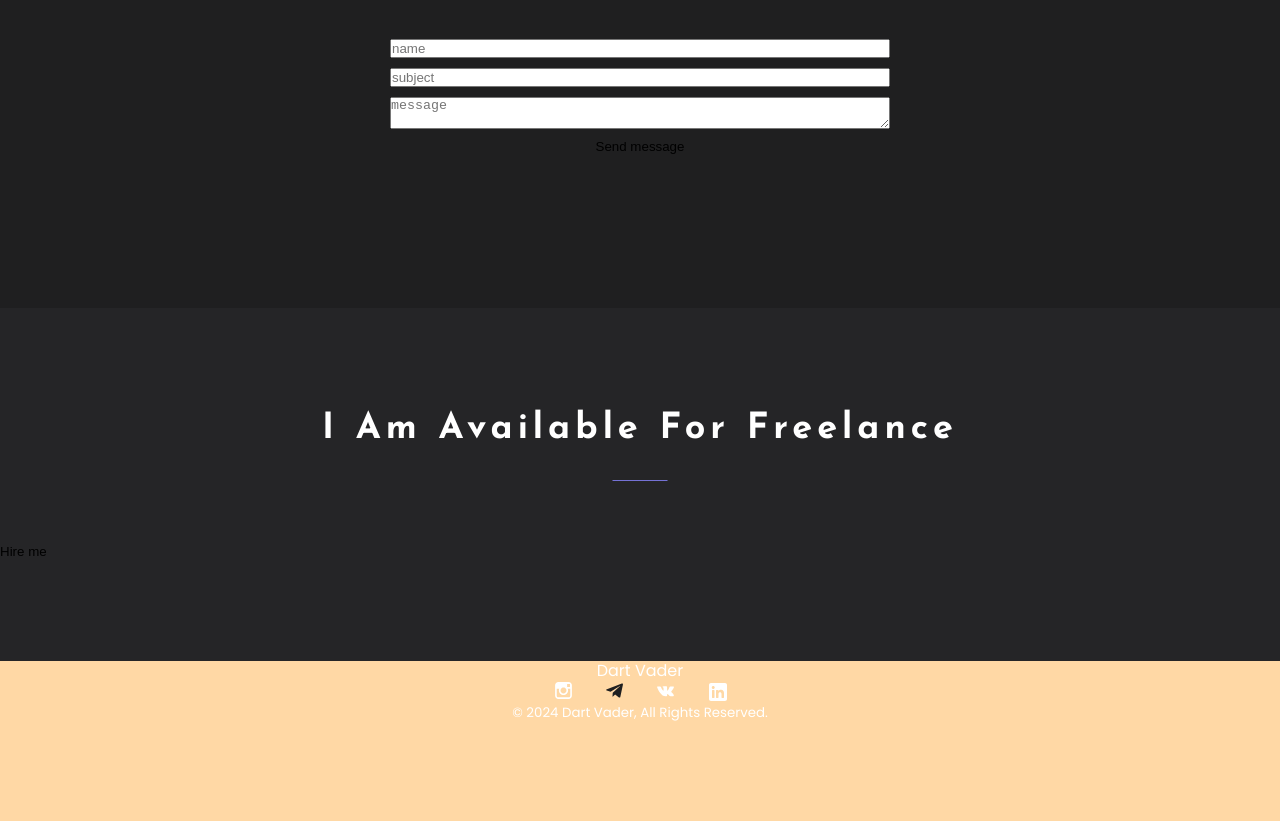
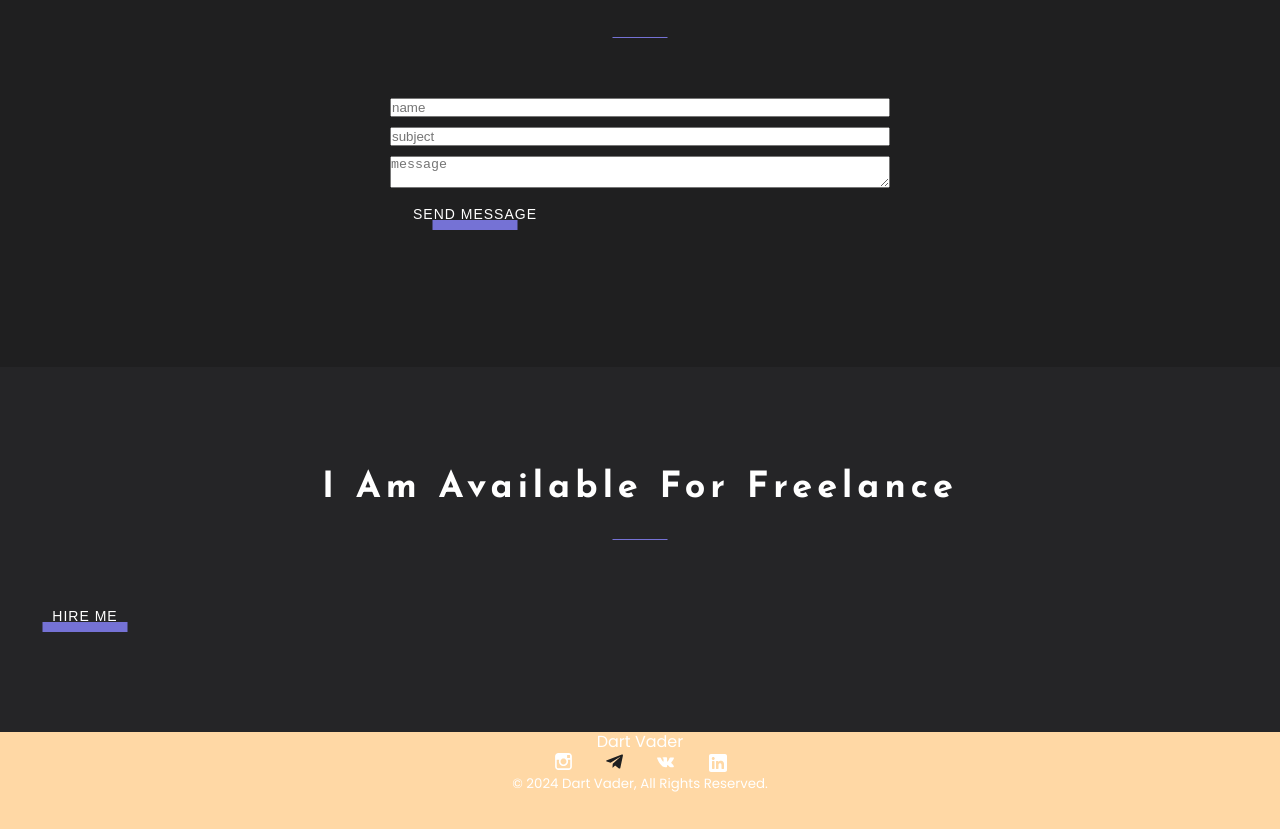
Before and after one commit to jan-web/portf-it-incubator, a React app: page / in a window 1280 px wide. Shown: the part 3320-4149 px from the top of the page. Built offline with nearby package versions, Linux system fonts and the light colour scheme.

Commit message:
feat: The My Works styled

```diff
--- a/src/components/Button.tsx
+++ b/src/components/Button.tsx
@@ -1,6 +1,35 @@
 import styled from 'styled-components';
+import { theme } from '../styles/Theme';
 
 
 export const Button = styled.button`
+  font-weight: 400;
+  font-size: 14px;
+  letter-spacing: 1px;
+  text-transform: uppercase;
+  width: 170px;
+  height: 32px;
+  position: relative;
+  z-index: 0;
 
+  &:hover {
+    &::before {
+      height: 100%;
+      width: 100%;
+    }
+  }
+
+  &::before {
+    content: '';
+    display: inline-block;
+    height: 10px;
+    width: 50%;
+    background-color: ${theme.colors.accent};
+
+    position: absolute;
+    bottom: 0;
+    left: 50%;
+    z-index: -1;
+    transform: translateX(-50%);
+  }
 `
--- a/src/layout/section/works/Works.tsx
+++ b/src/layout/section/works/Works.tsx
@@ -18,7 +18,7 @@ export const Works = () => {
 
 				<SectionTitle>Works</SectionTitle>
 				<TabMenu menuItems={items} />
-				<FlexWrapper justify='space-between'>
+				<FlexWrapper justify='space-between' align={"flex-start"}>
 					<Work
 						title={'Social Network'}
 						text={
@@ -29,7 +29,7 @@ export const Works = () => {
 					<Work
 						title={'Timer'}
 						text={
-							'Lorem ipsum dolor sit amet, consectetur adipisicing elit, sed do eiusmod tempor incididunt ut labore et dolore magna aliqua Ut enim. Lorem ipsum dolor sit amet, consectetur adipisicing elit.'
+							'Lorem ipsum dolor sit amet, consectetur adipisicing elit, sed do eiusmod tempor incididunt ut labore et dolore magna aliqua Ut enim. Lorem ipsum dolor sit amet, consectetur adipisicing elit. Lorem ipsum dolor sit amet, consectetur adipisicing elit, sed do eiusmod tempor incididunt ut labore et dolore magna aliqua Ut enim. Lorem ipsum dolor sit amet, consectetur adipisicing elit.'
 						}
 						src={timerImg}
 					/>
--- a/src/layout/section/works/work/Work.tsx
+++ b/src/layout/section/works/work/Work.tsx
@@ -2,6 +2,7 @@ import React from 'react'
 import styled from 'styled-components'
 import { Link } from '../../../../components/Link'
 import { theme } from '../../../../styles/Theme'
+import { Button } from '../../../../components/Button'
 
 type WorkPropsType = {
   title: string
@@ -12,7 +13,10 @@ type WorkPropsType = {
 export const Work = (props: WorkPropsType) => {
   return (
     <StyledWork>
-      <Image src={props.src} alt="" />
+      <ImageWrapper>
+        <Image src={props.src} alt="" />
+        <Button>view project</Button>
+      </ImageWrapper>
       <Description>
         <Title>{props.title}</Title>
         <Text>{props.text}</Text>
@@ -39,6 +43,40 @@ const StyledWork = styled.div`
     }
   }
 `
+const ImageWrapper = styled.div`
+  position: relative;
+
+  &:hover {
+
+      &::before {
+        content: '';
+        position: absolute;
+        left: 0;
+        right: 0;
+        top: 0;
+        bottom: 0;
+        background: rgba(0, 0, 0, 0.3);
+        backdrop-filter: blur(4px);
+      }
+      ${Button} {
+        opacity: 1;
+      }
+    }
+
+  ${Button} {
+    opacity: 0;
+    position: absolute;
+    left: 50%;
+    top: 50%;
+    transform: translate(-50%, -50%);
+    &::before {
+      width: 100%;
+      height: 100%;
+    }
+  }
+
+
+`
 const Image = styled.img`
   width: 100%;
   height: 260px;
--- a/src/styles/Global.styled.ts
+++ b/src/styles/Global.styled.ts
@@ -33,6 +33,8 @@ ul {
 button {
   background-color: unset;
   border: 0;
+  cursor: pointer;
+  color: ${theme.colors.font};
 }
 
 section {
```
